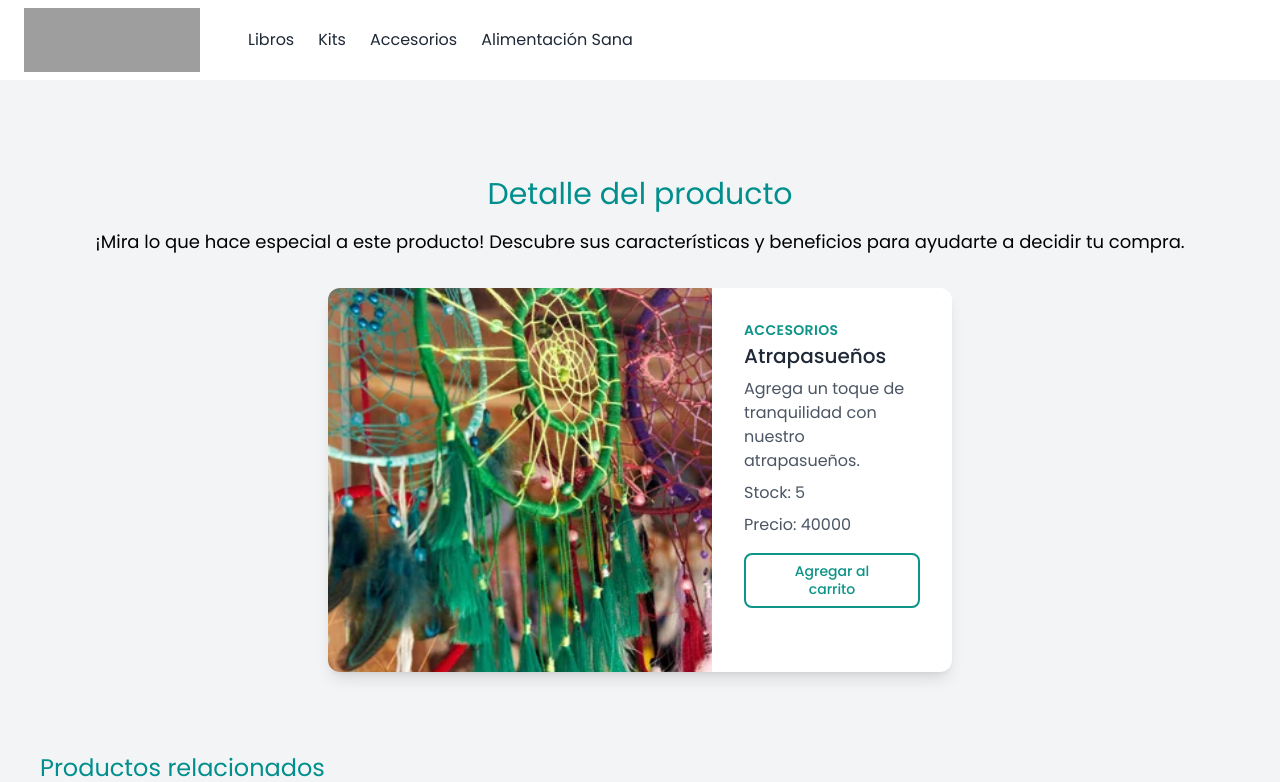
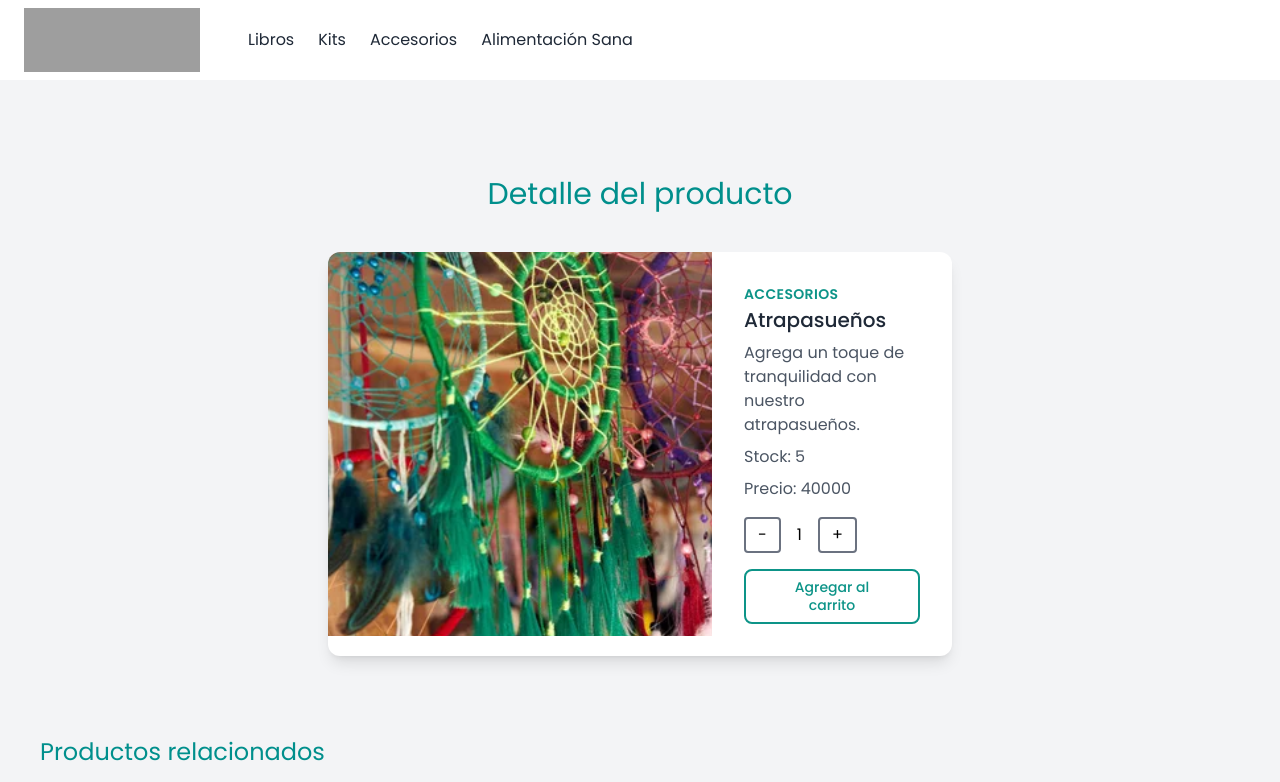
Before and after one commit to Yesica022/e-commerce-57780, a React (Vite) app: page /detalle/0001 in a window 1280 px wide. Shown: the top 782 px of the page. Built offline with nearby package versions, Linux system fonts and the light colour scheme; grey boxes are pictures that could not be loaded.

Commit message:
chore: Add ItemCount component for managing item quantity

```diff
--- /dev/null
+++ b/src/components/ItemCount/ItemCount.jsx
@@ -0,0 +1,39 @@
+import React, { useState } from 'react';
+
+const ItemCount = ({ stock, initial, onAdd }) => {
+  const [count, setCount] = useState(initial);
+
+  const increment = () => {
+    if (count < stock) {
+      setCount(count + 1);
+    }
+  };
+
+  const decrement = () => {
+    if (count > 1) {
+      setCount(count - 1);
+    }
+  };
+
+  return (
+    <div className="flex items-center space-x-4 mt-4">
+      <button
+        onClick={decrement}
+        className="px-3 py-1 border-2 border-gray-500 rounded"
+        disabled={count <= 1}
+      >
+        -
+      </button>
+      <span>{count}</span>
+      <button
+        onClick={increment}
+        className="px-3 py-1 border-2 border-gray-500 rounded"
+        disabled={count >= stock}
+      >
+        +
+      </button>
+    </div>
+  );
+};
+
+export default ItemCount;
--- a/src/components/ItemDetailContainer/ItemDetailContainer.jsx
+++ b/src/components/ItemDetailContainer/ItemDetailContainer.jsx
@@ -2,6 +2,7 @@ import React, { useState, useEffect } from "react";
 import { useParams } from "react-router-dom";
 import { getProducts } from "../../data/data.js";
 import RelatedProducts from "../RelatedProducts/RelatedProducts.jsx";
+import ItemCount from "../ItemCount/ItemCount.jsx";
 
 const ItemDetailContainer = () => {
   const [product, setProduct] = useState(null);
@@ -16,9 +17,10 @@ const ItemDetailContainer = () => {
         );
         setProduct(filteredProduct);
 
-        // Filtrar productos relacionados
         const related = data.filter(
-          (dataProduct) => dataProduct.category === filteredProduct.category && dataProduct.id !== filteredProduct.id
+          (dataProduct) =>
+            dataProduct.category === filteredProduct.category &&
+            dataProduct.id !== filteredProduct.id
         );
         setRelatedProducts(related);
       })
@@ -27,6 +29,10 @@ const ItemDetailContainer = () => {
       });
   }, [idProduct]);
 
+  const handleAddToCart = (quantity) => {
+    console.log(`Added ${quantity} items to cart`);
+  };
+
   if (!product) {
     return <div>Loading...</div>;
   }
@@ -34,8 +40,7 @@ const ItemDetailContainer = () => {
   return (
     <div className="bg-gray-100 min-h-screen flex flex-col items-center pt-10">
       <h2 className="text-3xl mb-4 mt-14 text-span">Detalle del producto</h2>
-      <p className="text-lg mb-8">¡Mira lo que hace especial a este producto! Descubre sus características y beneficios para ayudarte a decidir tu compra.</p>
-      <div className="flex justify-center w-full px-4">
+      <div className="flex justify-center w-full px-4 mt-6">
         <div className="w-full md:w-3/4 lg:w-1/2 bg-white rounded-xl shadow-lg overflow-hidden">
           <div className="md:flex">
             <div className="md:flex-shrink-0">
@@ -55,6 +60,7 @@ const ItemDetailContainer = () => {
               <p className="mt-2 text-gray-600">{product.description}</p>
               <p className="mt-2 text-gray-600">Stock: {product.stock}</p>
               <p className="mt-2 text-gray-600">Precio: {product.price}</p>
+              <ItemCount stock={product.stock} initial={1} onAdd={handleAddToCart} />
               <button className="mt-4 inline-block px-6 py-2 border-2 border-teal-600 text-teal-600 font-medium text-sm leading-tight rounded-lg hover:bg-teal-600 hover:text-white focus:outline-none focus:ring-0 transition duration-150 ease-in-out">
                 Agregar al carrito
               </button>
```
